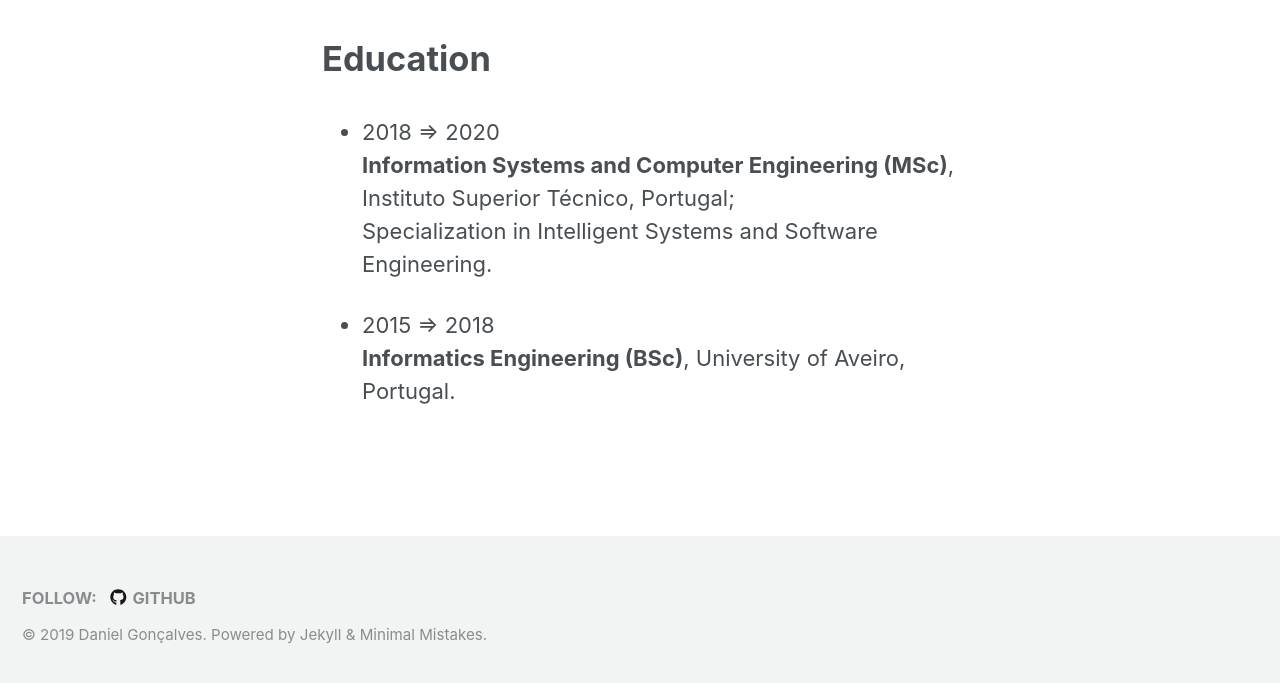
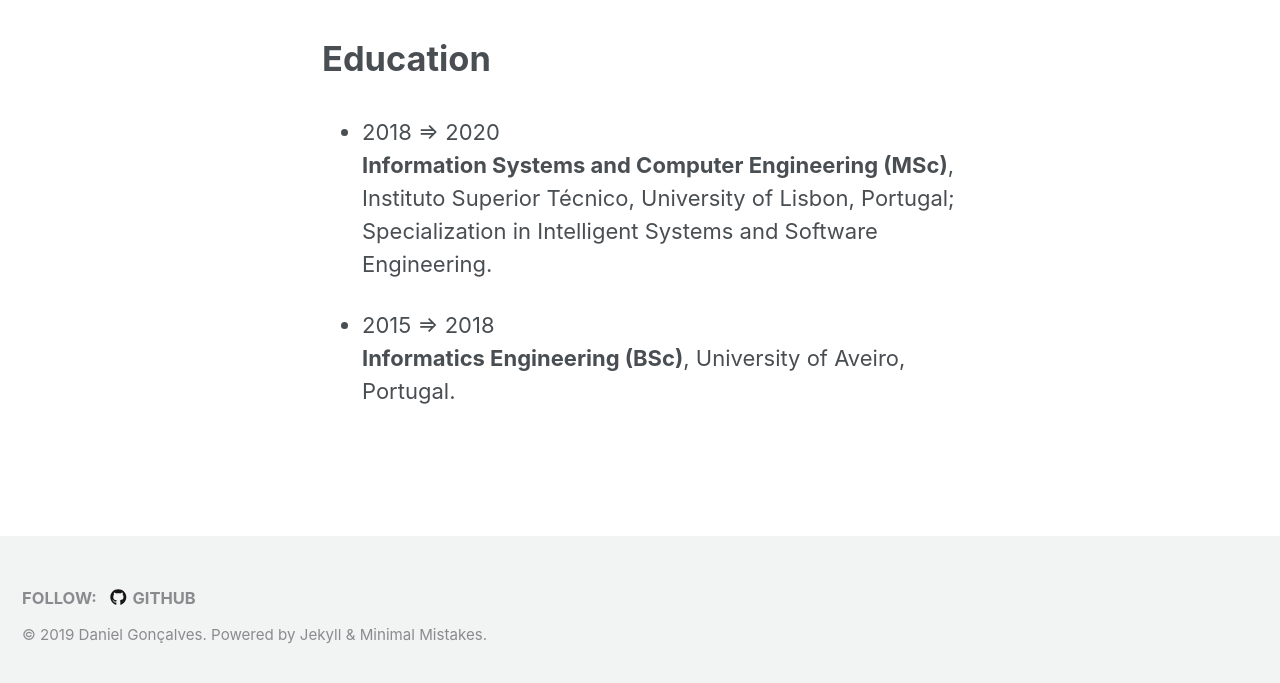
Before and after one commit to danielmg97/danielmg97.github.io, a Jekyll site: the page built from _pages/education.md, in a window 1280 px wide and 900 px high, scrolled down 863 px, cut to the strip 210-893 px from the top of the window. Built offline with Jekyll 4.4.1, drawn with Linux system fonts in a browser that asks for light colours; cached includes are drawn as plain includes; nearby versions of some CDN libraries.

Commit message:
mistake correction

```diff
--- a/_pages/education.md
+++ b/_pages/education.md
@@ -6,6 +6,6 @@
   image: "/images/ai.png"
 ---
 
-* 2018 ⇒ 2020 <br> **Information Systems and Computer Engineering (MSc)**, Instituto Superior Técnico, Portugal; <br> Specialization in Intelligent Systems and Software Engineering.
+* 2018 ⇒ 2020 <br> **Information Systems and Computer Engineering (MSc)**, Instituto Superior Técnico, University of Lisbon, Portugal; <br> Specialization in Intelligent Systems and Software Engineering.
 
 * 2015 ⇒ 2018 <br> **Informatics Engineering (BSc)**, University of Aveiro, Portugal.
```
